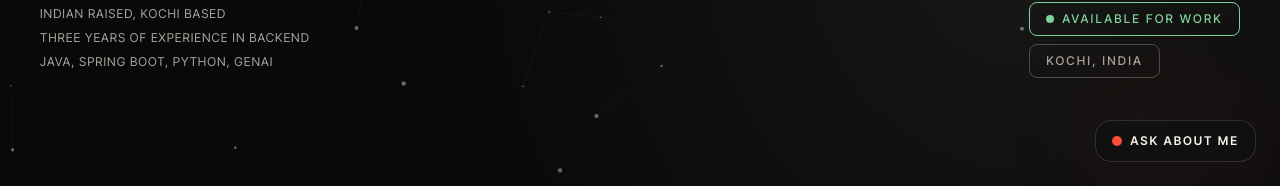
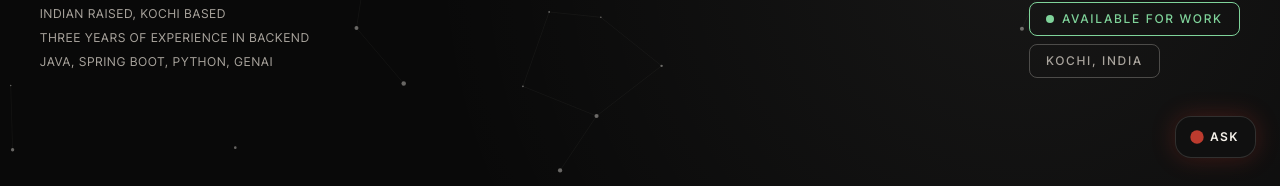
Before and after one commit to hashhir/hashStudioV2, a Next.js app: page / in a window 1280 px wide. Shown: the part 614-800 px from the top of the page. Built offline with nearby package versions, Linux system fonts and the light colour scheme.

Commit message:
button to ask

```diff
--- a/components/chat-assistant.tsx
+++ b/components/chat-assistant.tsx
@@ -75,14 +75,31 @@ export function ChatAssistant() {
 
   return (
     <>
-      <button
+      <motion.button
         type="button"
         onClick={() => setOpen((value) => !value)}
+        animate={{
+          y: [0, -4, 0],
+          boxShadow: [
+            "0 0 0 rgba(235, 58, 42, 0)",
+            "0 0 24px rgba(235, 58, 42, 0.22)",
+            "0 0 0 rgba(235, 58, 42, 0)",
+          ],
+        }}
+        transition={{
+          duration: 2.6,
+          repeat: Infinity,
+          ease: "easeInOut",
+        }}
         className="glass-panel fixed bottom-5 right-4 z-50 flex items-center gap-2 rounded-2xl px-4 py-3 text-xs font-semibold uppercase tracking-[0.16em] text-foreground shadow-glow sm:bottom-6 sm:right-6"
       >
-        <span className="h-2.5 w-2.5 rounded-full bg-accent" />
-        Ask About Me
-      </button>
+        <motion.span
+          animate={{ scale: [1, 1.35, 1], opacity: [1, 0.72, 1] }}
+          transition={{ duration: 1.6, repeat: Infinity, ease: "easeInOut" }}
+          className="h-2.5 w-2.5 rounded-full bg-accent"
+        />
+        ASK
+      </motion.button>
 
       <AnimatePresence>
         {open ? (
```
